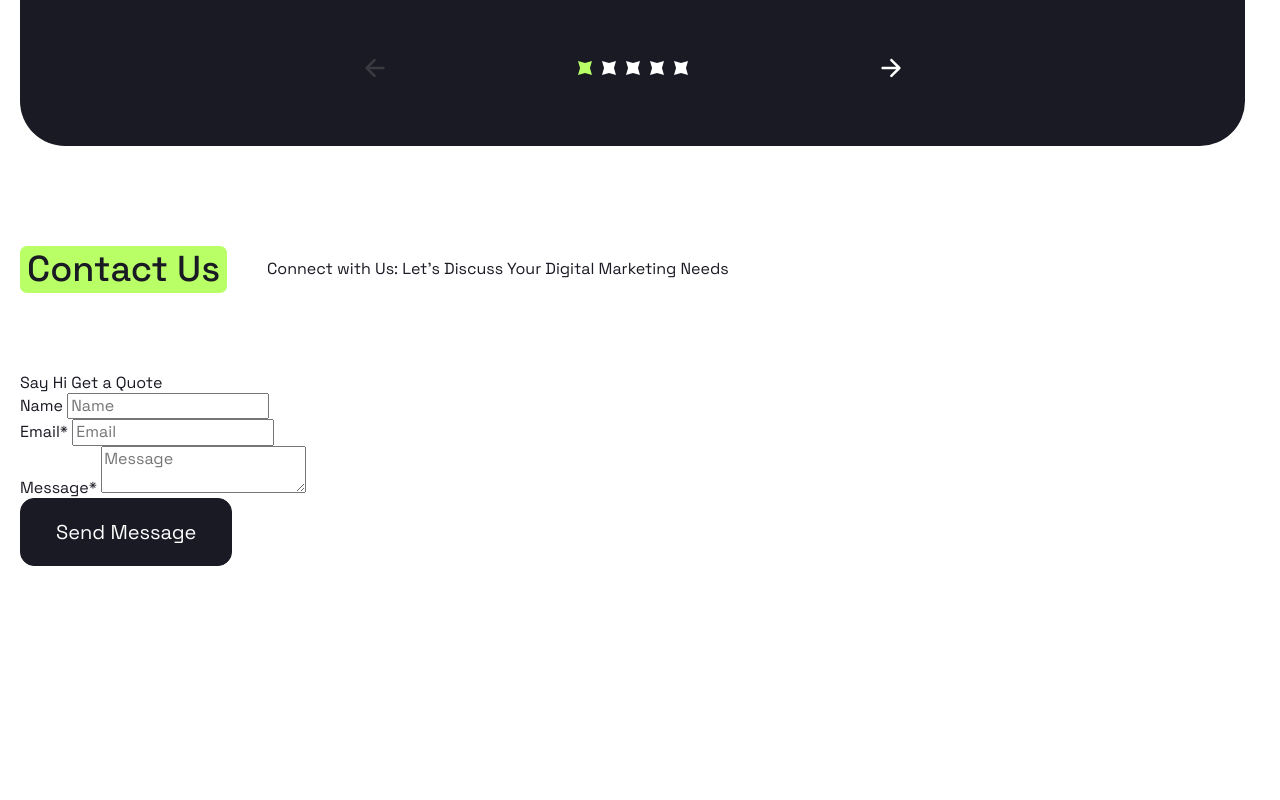
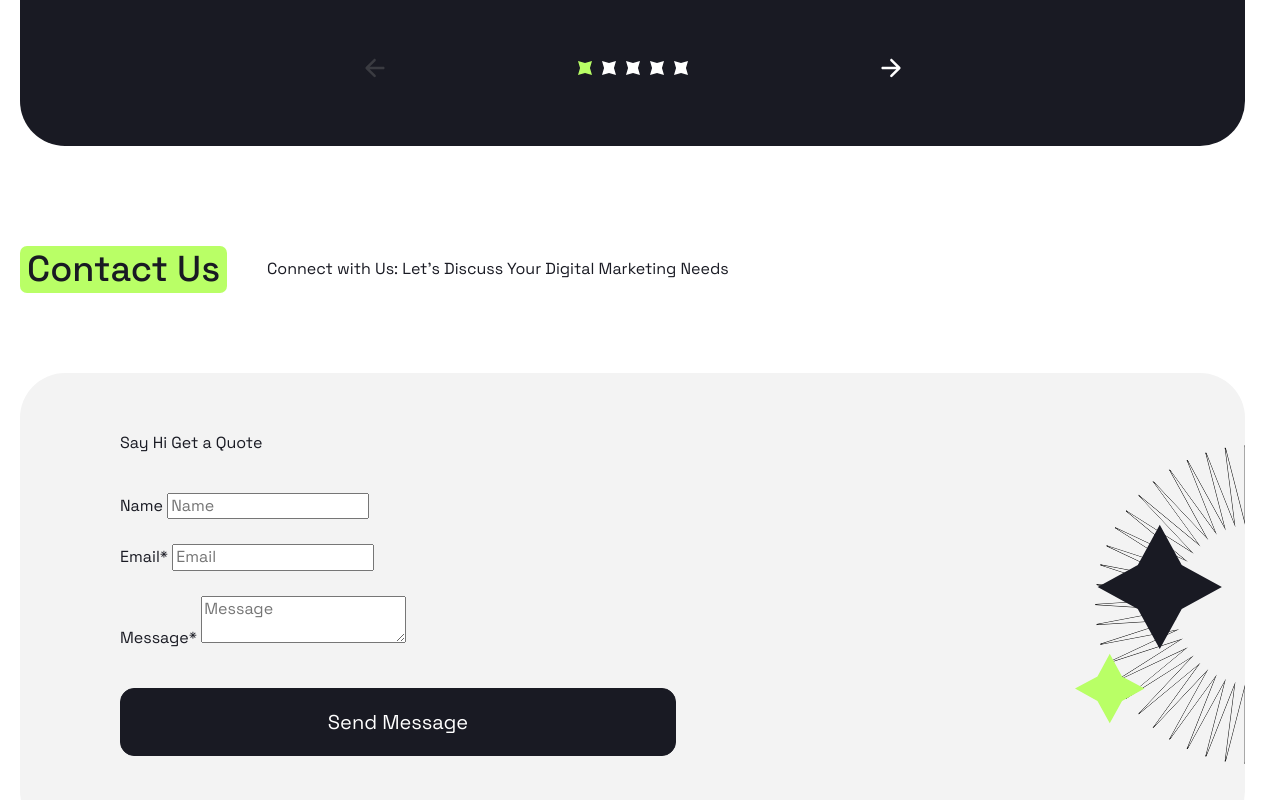
Before and after one commit to thatonesabyrka/positivus, a website: page index.html in a window 1280 px wide. Shown: the part 6037-6837 px from the top of the page. Before the commit the page ends 6653 px from the top, so only its background shows below. Drawn offline with nearby package versions, Linux system fonts and the light colour scheme; files that its build step writes are made by us from their sources.

Commit message:
feat: add contact-us section styles

```diff
--- /dev/null
+++ b/styles/layout/_contact-us.scss
@@ -0,0 +1,80 @@
+@use '../abstracts' as *;
+
+.contact-us {
+  position: relative;
+  overflow-x: hidden;
+
+  @include mobile-above {
+    padding: 60px 100px 80px;
+    background-color: var(--color-gray);
+    border-radius: var(--border-radius-large);
+  }
+
+  &::after {
+    --contactUsImageOffsetY: 62px;
+
+    content: '';
+    position: absolute;
+    top: 50%;
+    left: 100%;
+    translate: -50% -50%;
+    height: calc(100% - var(--contactUsImageOffsetY) * 2);
+    aspect-ratio: 1;
+    background:
+      url('../../assets/images/backgrounds/contact-us-bg.svg')
+      center/contain no-repeat;
+
+    @include tablet {
+      display: none;
+    }
+  }
+
+  &__form,
+  &__body {
+    display: flex;
+    flex-direction: column;
+  }
+
+  &__request-types,
+  &__body {
+    @include mobile {
+      background-color: var(--color-gray);
+    }
+  }
+
+  &__request-types {
+    @include mobile {
+      padding: 40px 52px 36px;
+      border-radius:
+        var(--border-radius-large)
+        var(--border-radius-large)
+        0
+        0;
+    }
+  }
+
+  &__form {
+    @include tablet-above {
+      max-width: 556px;
+    }
+
+    @include mobile-above {
+      row-gap: 40px;
+    }
+  }
+
+  &__body {
+    row-gap: 25px;
+
+    @include mobile {
+      row-gap: 20px;
+      margin-bottom: 30px;
+      padding: 10px 30px 50px;
+      border-radius:
+        0
+        0
+        var(--border-radius-large)
+        var(--border-radius-large);
+    }
+  }
+}
--- a/styles/layout/_index.scss
+++ b/styles/layout/_index.scss
@@ -8,3 +8,4 @@
 @forward 'process';
 @forward 'team';
 @forward 'reviews';
+@forward 'contact-us';
```
Also changed, not shown: assets/images/backgrounds/contact-us-bg.svg (added).
